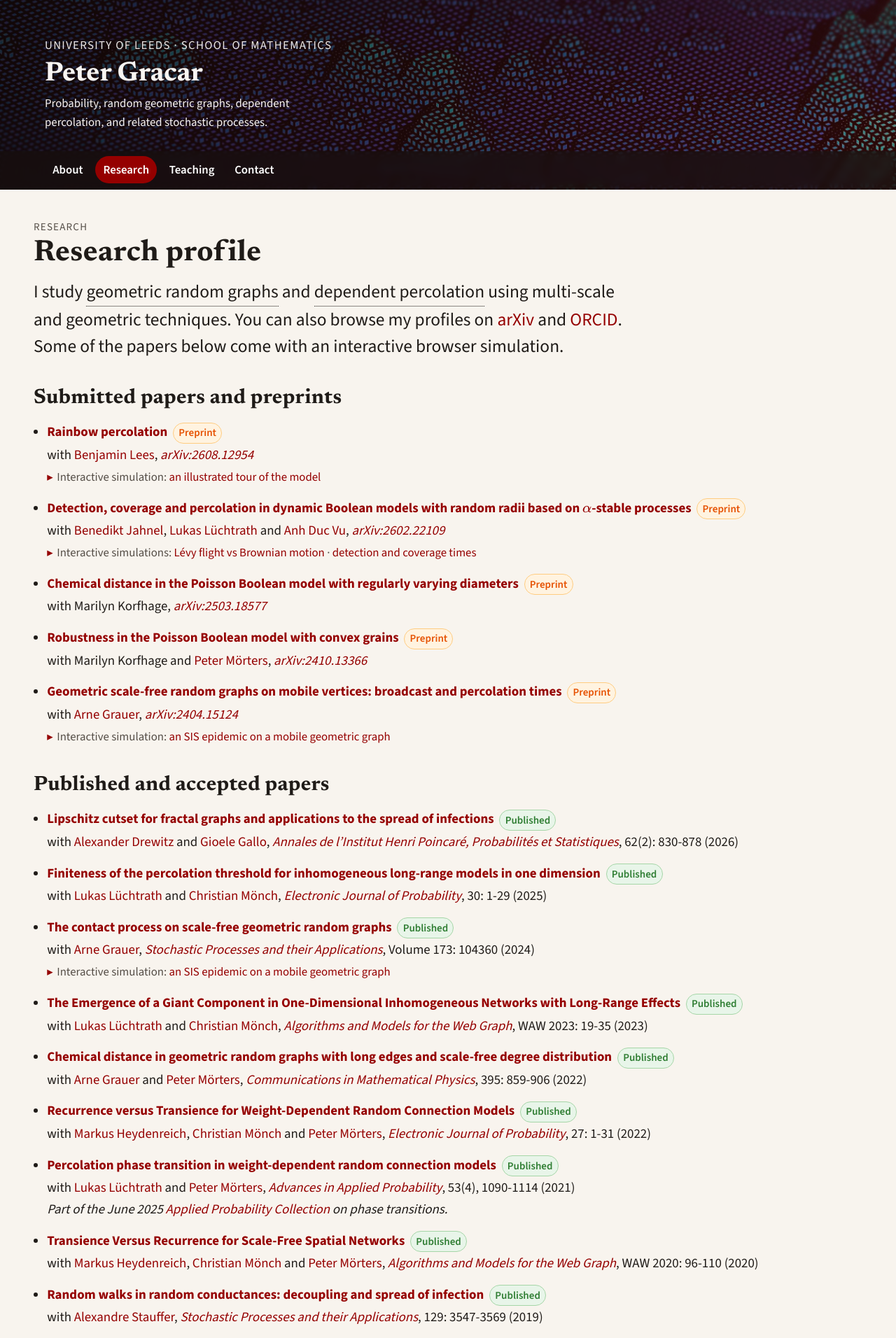
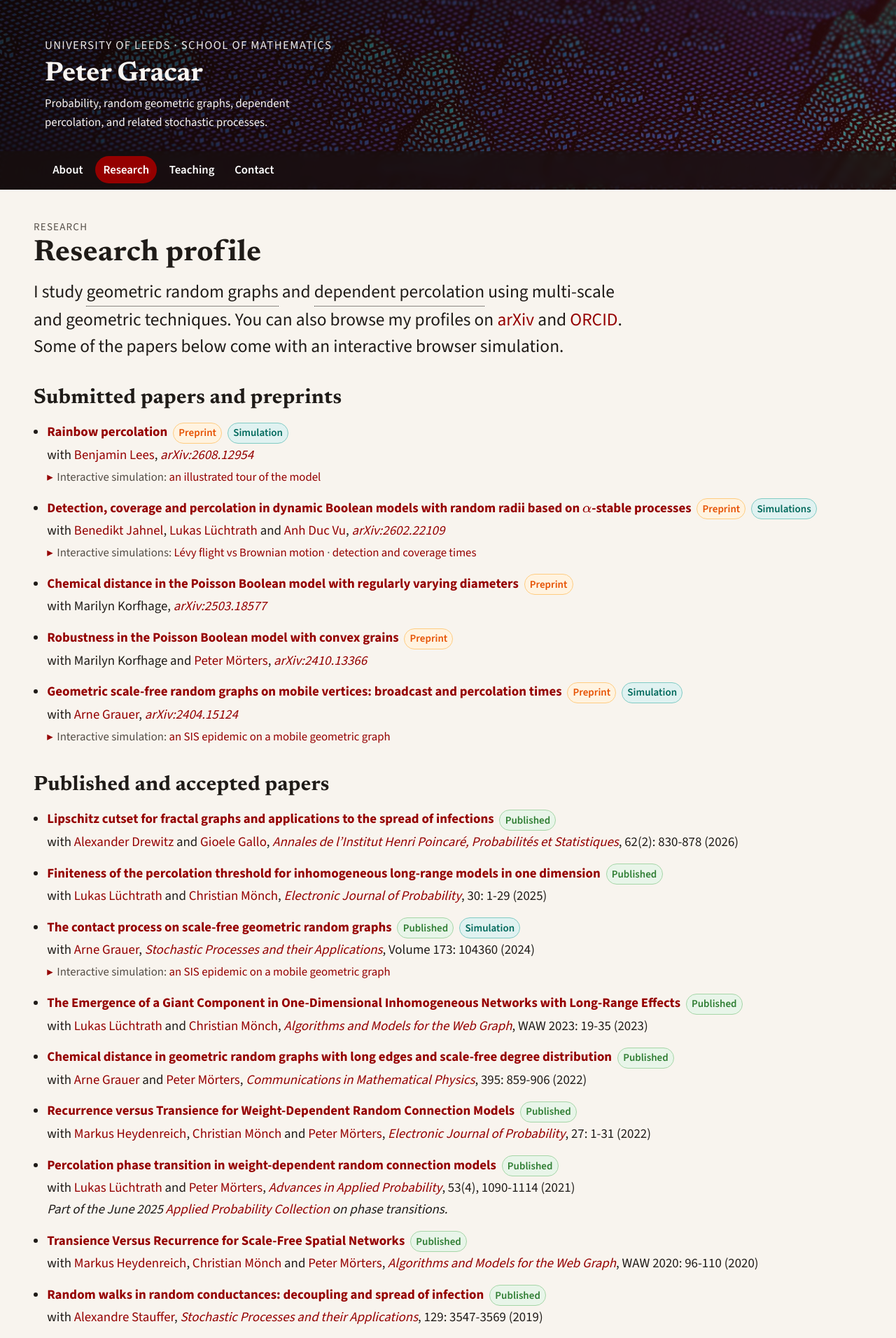
Before and after one commit to PeterGracar/PeterGracar.github.io, a Jekyll site: the page built from research.html, in a window 1280 px wide. Shown: the top 1912 px of the page at 70% size. Built offline with Jekyll 4.4.1, drawn with Linux system fonts in a browser that asks for light colours.

Commit message:
Add a Simulation pill to papers that have one
Papers carrying a simulations: list now get a teal "Simulation"/"Simulations"
pill beside their status badge, so the list can be scanned for them; the link
line under the entry still carries the links themselves.

Co-Authored-By: Claude Opus 5 <noreply@anthropic.com>
Claude-Session: https://claude.ai/code/session_01MuEK8jeg5GoW6fMcsxxZVr

```diff
--- a/_includes/publication_item.html
+++ b/_includes/publication_item.html
@@ -66,7 +66,7 @@
         {% assign detail_line = detail_line | strip %}
 
         <li>
-          <strong><a href="{{ publication.title_url }}">{{ publication.title }}</a></strong>{% if publication.status == "preprint" %} <span class="pub-badge pub-badge--preprint">Preprint</span>{% elsif publication.status == "accepted" %} <span class="pub-badge pub-badge--accepted">Accepted</span>{% elsif publication.status == "published" %} <span class="pub-badge pub-badge--published">Published</span>{% endif %}
+          <strong><a href="{{ publication.title_url }}">{{ publication.title }}</a></strong>{% if publication.status == "preprint" %} <span class="pub-badge pub-badge--preprint">Preprint</span>{% elsif publication.status == "accepted" %} <span class="pub-badge pub-badge--accepted">Accepted</span>{% elsif publication.status == "published" %} <span class="pub-badge pub-badge--published">Published</span>{% endif %}{% if valid_simulation_count > 0 %} <span class="pub-badge pub-badge--simulation">Simulation{% if valid_simulation_count > 1 %}s{% endif %}</span>{% endif %}
           {% if valid_coauthor_count > 0 %}
             {% assign printed_coauthor_count = 0 %}
             {% capture coauthor_markup %}{% endcapture %}
--- a/_layouts/default.html
+++ b/_layouts/default.html
@@ -31,7 +31,7 @@
   <link rel="icon" type="image/png" sizes="32x32" href="/favicon-32x32.png">
   <link rel="icon" type="image/png" sizes="16x16" href="/favicon-16x16.png">
   <link rel="manifest" href="/site.webmanifest">
-  <link rel="stylesheet" href="/style.css?v=6">
+  <link rel="stylesheet" href="/style.css?v=7">
 
   {% if page.mathjax %}
   <script>
--- a/style.css
+++ b/style.css
@@ -453,6 +453,12 @@ li + li {
   border: 1px solid #ce93d8;
 }
 
+.pub-badge--simulation {
+  background: #e0f2f1;
+  color: #00695c;
+  border: 1px solid #80cbc4;
+}
+
 @media (prefers-color-scheme: dark) {
   .pub-badge--preprint {
     background: rgba(230, 81, 0, 0.15);
@@ -476,6 +482,12 @@ li + li {
     background: rgba(106, 27, 154, 0.2);
     color: #ce93d8;
     border-color: rgba(206, 147, 216, 0.35);
+  }
+
+  .pub-badge--simulation {
+    background: rgba(0, 105, 92, 0.22);
+    color: #4db6ac;
+    border-color: rgba(77, 182, 172, 0.35);
   }
 }
 
```
Also changed, not shown: CLAUDE.md (+3 -2 lines), CONTENT_GUIDE.md (+1 -1 lines).
